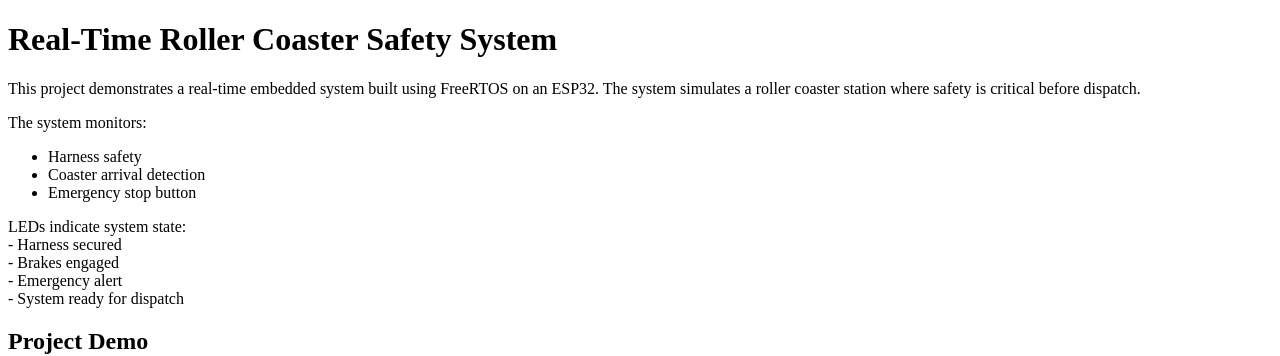
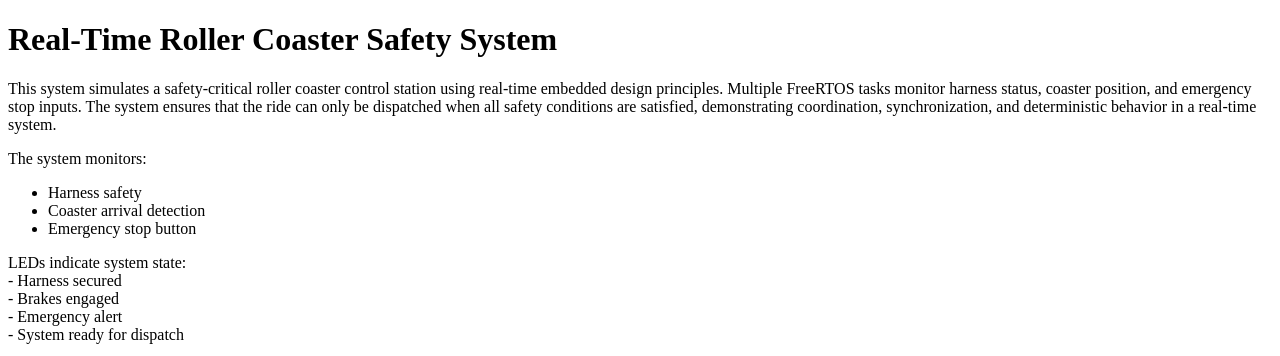
Before and after one commit to awhite6305/application6, a plain HTML site: page index.html in a window 1280 px wide. Shown: the top 356 px of the page. Drawn offline with Linux system fonts and the light colour scheme.

Commit message:
Revise project description for clarity and detail
Updated project description to provide more detail on the safety-critical aspects and real-time design principles.

```diff
--- a/index.html
+++ b/index.html
@@ -7,10 +7,12 @@
 
     <h1>Real-Time Roller Coaster Safety System</h1>
 
-    <p>
-        This project demonstrates a real-time embedded system built using FreeRTOS on an ESP32.
-        The system simulates a roller coaster station where safety is critical before dispatch.
-    </p>
+        <p>
+        This system simulates a safety-critical roller coaster control station using real-time embedded design principles.
+        Multiple FreeRTOS tasks monitor harness status, coaster position, and emergency stop inputs.
+        The system ensures that the ride can only be dispatched when all safety conditions are satisfied,
+        demonstrating coordination, synchronization, and deterministic behavior in a real-time system.
+        </p>
 
     <p>
         The system monitors:
```
